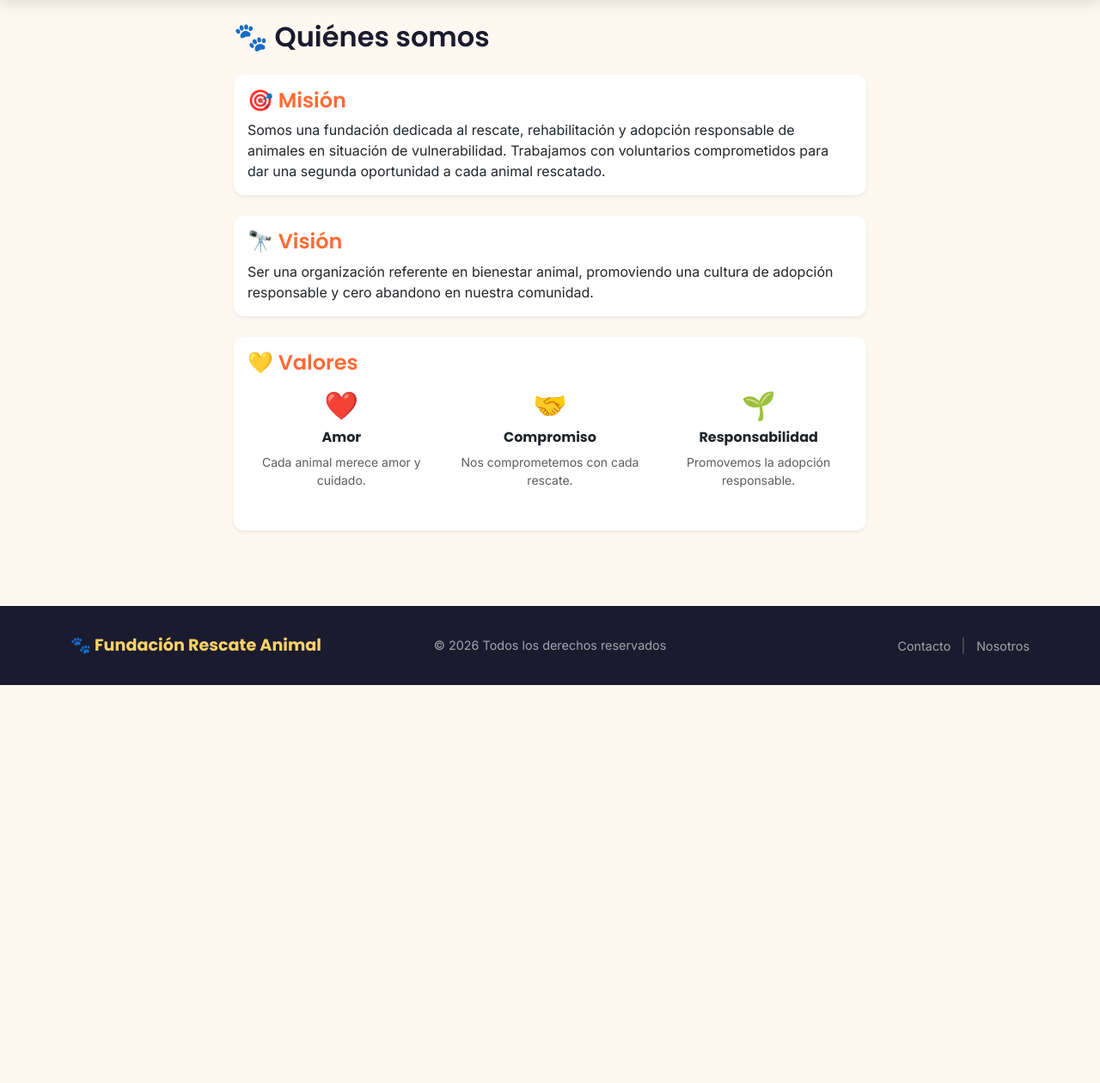
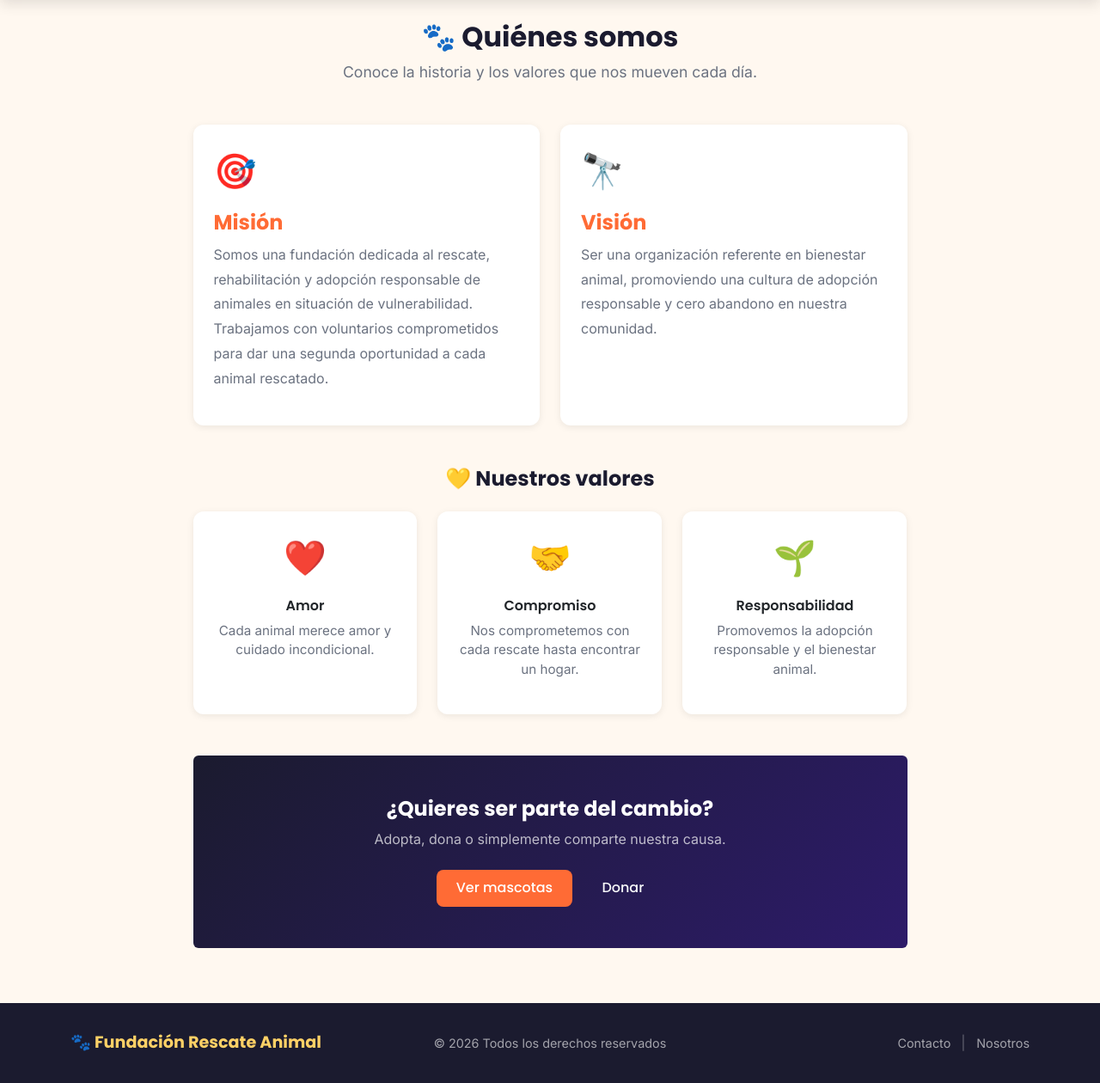
Before and after one commit to santiversidad/fundacion-rescate, a Django app: page /nosotros/ in a window 1280 px wide. Shown: the part 73-1333 px from the top of the page at 86% size. Before the commit the page ends 870 px from the top, so only its background shows below. Run offline with Django 5.2, Linux system fonts and the light colour scheme.

Commit message:
Mejoras de diseño en páginas institucionales

```diff
--- a/templates/institucional/nosotros.html
+++ b/templates/institucional/nosotros.html
@@ -5,15 +5,26 @@
 {% block contenido %}
 
 <div class="row justify-content-center">
-    <div class="col-md-8">
+    <div class="col-md-9">
 
-        <h2 class="mb-4">🐾 Quiénes somos</h2>
+        <!-- HEADER -->
+        <div class="text-center mb-5">
+            <h2 class="section-title">🐾 Quiénes somos</h2>
+            <p class="section-subtitle">
+                Conoce la historia y los valores que nos mueven cada día.
+            </p>
+        </div>
 
-        <!-- MISIÓN -->
-        <div class="card shadow-sm mb-4">
-            <div class="card-body">
-                <h4 class="card-title text-primary">🎯 Misión</h4>
-                <p class="card-text">
+        <!-- MISIÓN Y VISIÓN -->
+        <div class="row g-4 mb-5">
+            <div class="col-md-6">
+                <div class="card h-100">
+                    <div class="card-body p-4">
+                        <div style="font-size: 2.5rem; margin-bottom: 1rem;">🎯</div>
+                        <h4 style="font-family: var(--font-title); font-weight: 700; color: var(--color-primary);">
+                            Misión
+                        </h4>
+                        <p style="color: var(--color-gray); line-height: 1.8;">
                             Somos una fundación dedicada al rescate, rehabilitación y adopción
                             responsable de animales en situación de vulnerabilidad. Trabajamos
                             con voluntarios comprometidos para dar una segunda oportunidad a
@@ -21,41 +32,81 @@
                         </p>
                     </div>
                 </div>
-
-        <!-- VISIÓN -->
-        <div class="card shadow-sm mb-4">
-            <div class="card-body">
-                <h4 class="card-title text-primary">🔭 Visión</h4>
-                <p class="card-text">
+            </div>
+            <div class="col-md-6">
+                <div class="card h-100">
+                    <div class="card-body p-4">
+                        <div style="font-size: 2.5rem; margin-bottom: 1rem;">🔭</div>
+                        <h4 style="font-family: var(--font-title); font-weight: 700; color: var(--color-primary);">
+                            Visión
+                        </h4>
+                        <p style="color: var(--color-gray); line-height: 1.8;">
                             Ser una organización referente en bienestar animal, promoviendo
                             una cultura de adopción responsable y cero abandono en nuestra
                             comunidad.
                         </p>
                     </div>
                 </div>
+            </div>
+        </div>
 
         <!-- VALORES -->
-        <div class="card shadow-sm mb-4">
-            <div class="card-body">
-                <h4 class="card-title text-primary">💛 Valores</h4>
-                <div class="row mt-3">
-                    <div class="col-md-4 text-center mb-3">
-                        <h2>❤️</h2>
-                        <h6 class="fw-bold">Amor</h6>
-                        <p class="small text-muted">Cada animal merece amor y cuidado.</p>
-                    </div>
-                    <div class="col-md-4 text-center mb-3">
-                        <h2>🤝</h2>
-                        <h6 class="fw-bold">Compromiso</h6>
-                        <p class="small text-muted">Nos comprometemos con cada rescate.</p>
-                    </div>
-                    <div class="col-md-4 text-center mb-3">
-                        <h2>🌱</h2>
-                        <h6 class="fw-bold">Responsabilidad</h6>
-                        <p class="small text-muted">Promovemos la adopción responsable.</p>
+        <div class="mb-5">
+            <h4 class="text-center mb-4" style="font-family: var(--font-title); font-weight: 700;">
+                💛 Nuestros valores
+            </h4>
+            <div class="row g-4 text-center">
+                <div class="col-md-4">
+                    <div class="card h-100">
+                        <div class="card-body p-4">
+                            <div style="font-size: 2.5rem; margin-bottom: 1rem;">❤️</div>
+                            <h6 style="font-family: var(--font-title); font-weight: 600;">Amor</h6>
+                            <p style="color: var(--color-gray); font-size: 0.95rem;">
+                                Cada animal merece amor y cuidado incondicional.
+                            </p>
                         </div>
                     </div>
                 </div>
+                <div class="col-md-4">
+                    <div class="card h-100">
+                        <div class="card-body p-4">
+                            <div style="font-size: 2.5rem; margin-bottom: 1rem;">🤝</div>
+                            <h6 style="font-family: var(--font-title); font-weight: 600;">Compromiso</h6>
+                            <p style="color: var(--color-gray); font-size: 0.95rem;">
+                                Nos comprometemos con cada rescate hasta encontrar un hogar.
+                            </p>
+                        </div>
+                    </div>
+                </div>
+                <div class="col-md-4">
+                    <div class="card h-100">
+                        <div class="card-body p-4">
+                            <div style="font-size: 2.5rem; margin-bottom: 1rem;">🌱</div>
+                            <h6 style="font-family: var(--font-title); font-weight: 600;">Responsabilidad</h6>
+                            <p style="color: var(--color-gray); font-size: 0.95rem;">
+                                Promovemos la adopción responsable y el bienestar animal.
+                            </p>
+                        </div>
+                    </div>
+                </div>
+            </div>
+        </div>
+
+        <!-- CTA -->
+        <div class="text-center p-5 rounded"
+             style="background: linear-gradient(135deg, var(--color-dark) 0%, #2D1B69 100%);">
+            <h4 style="font-family: var(--font-title); font-weight: 700; color: white;">
+                ¿Quieres ser parte del cambio?
+            </h4>
+            <p style="color: rgba(255,255,255,0.7); margin-bottom: 1.5rem;">
+                Adopta, dona o simplemente comparte nuestra causa.
+            </p>
+            <a href="{% url 'mascotas:catalogo' %}" class="btn btn-primary me-2">
+                Ver mascotas
+            </a>
+            <a href="{% url 'donaciones:info' %}" class="btn btn-outline-light">
+                Donar
+            </a>
         </div>
 
     </div>
```
Lines whose indentation alone changed are shown as unchanged.
